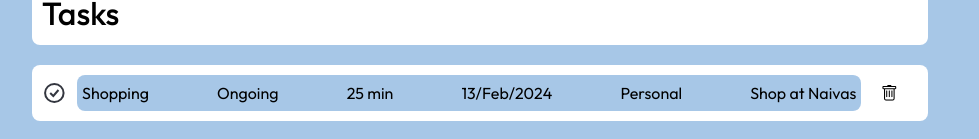
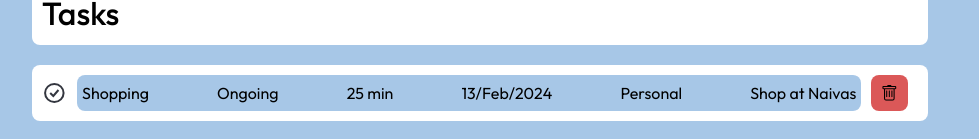
Before and after one commit to VelmaKimani/focus-timer, a React (Create React App) app in the folder client/: page / in a window 1280 px wide. In both pictures the pointer is over the picture 1049 px from the left and 816 px from the top of the page. Shown: the part 723-862 px from the top of the page, without its empty margins (160-1139 px from the left). Built offline with nearby package versions, Linux system fonts and the light colour scheme.

Commit message:
styled delete icon

```diff
--- a/client/src/Home.css
+++ b/client/src/Home.css
@@ -94,6 +94,11 @@
     height: 16px;
     padding: 10px;
 }
+.deleteIcon:hover{
+    background-color: rgb(219, 88, 88);
+    border-radius: 8px;
+    transition: 0.15s;
+}
 .addtasksec{
     width: 100%;
     height: 500px;
```
